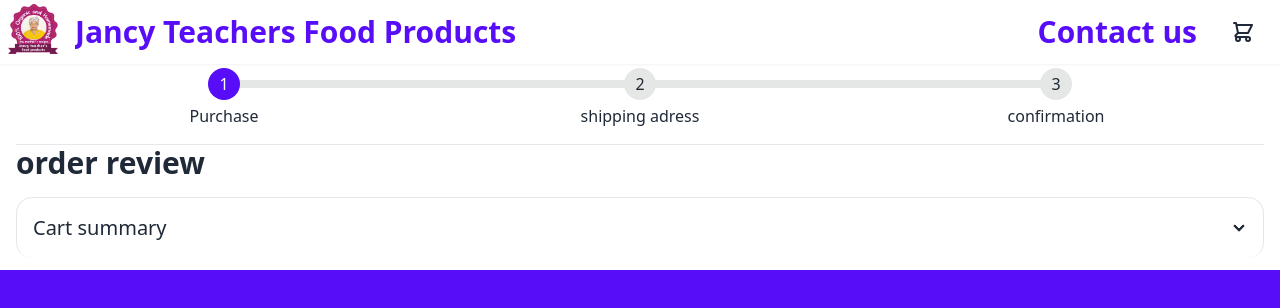
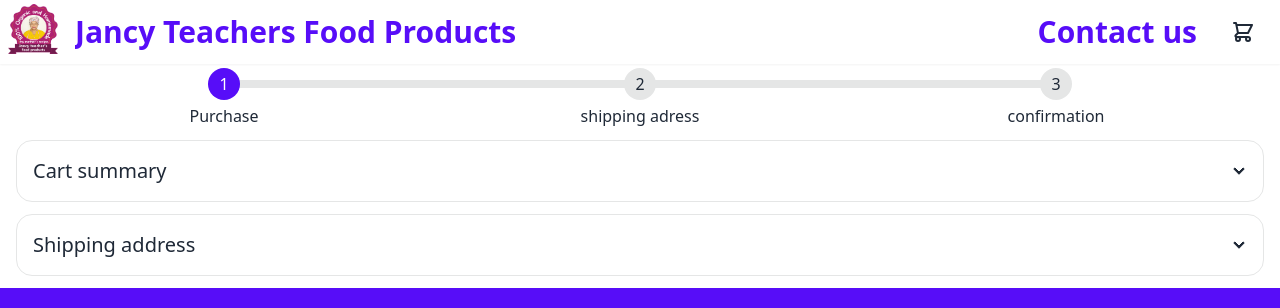
Before and after one commit to gex7777/ecommerce, a Next.js app: page /checkout in a window 1280 px wide. Shown: the top 308 px of the page. Built offline with nearby package versions, Linux system fonts and the light colour scheme; no server answers; grey boxes are pictures that could not be loaded.

Commit message:
add shipping aderess

```diff
--- a/components/CollapseParagraph.jsx
+++ b/components/CollapseParagraph.jsx
@@ -2,16 +2,11 @@ import React, { Children } from "react";
 
 const CollapseParagraph = ({ children, title }) => {
   return (
-    <>
-      <div
-        tabIndex={0}
-        className="collapse collapse-arrow border border-base-300 bg-base-100 rounded-box"
-      >
-        <input type="checkbox" />
-        <div className="collapse-title text-xl font-medium">{title}</div>
-        <div className="collapse-content ">{children}</div>
-      </div>
-    </>
+    <div className="collapse collapse-arrow border border-base-300 bg-base-100 rounded-box">
+      <input type="checkbox" />
+      <div className="collapse-title text-xl font-medium">{title}</div>
+      <div className="collapse-content ">{children}</div>
+    </div>
   );
 };
 
--- a/pages/checkout.js
+++ b/pages/checkout.js
@@ -21,7 +21,7 @@ const Checkout = ({
     },
   ];
   return (
-    <div className="px-4 flex flex-col justify-center items-stretch divide-y pb-3">
+    <div className="px-4 flex flex-col justify-center items-stretch gap-3 pb-3">
       <ul className="steps container mx-auto">
         <li className="step step-primary">Purchase</li>
 
@@ -29,7 +29,6 @@ const Checkout = ({
         <li className="step">confirmation</li>
       </ul>
 
-      <div className="text-3xl font-bold my-4">order review</div>
       <CollapseParagraph title="Cart summary">
         <div className="divide-y">
           {cart && cart.length > 0 && cart.map((item) => cartItem(item))}
@@ -60,6 +59,8 @@ const Checkout = ({
           </div>
         </div>
       </CollapseParagraph>
+
+      <CollapseParagraph title="Shipping address"></CollapseParagraph>
     </div>
   );
 };
```
